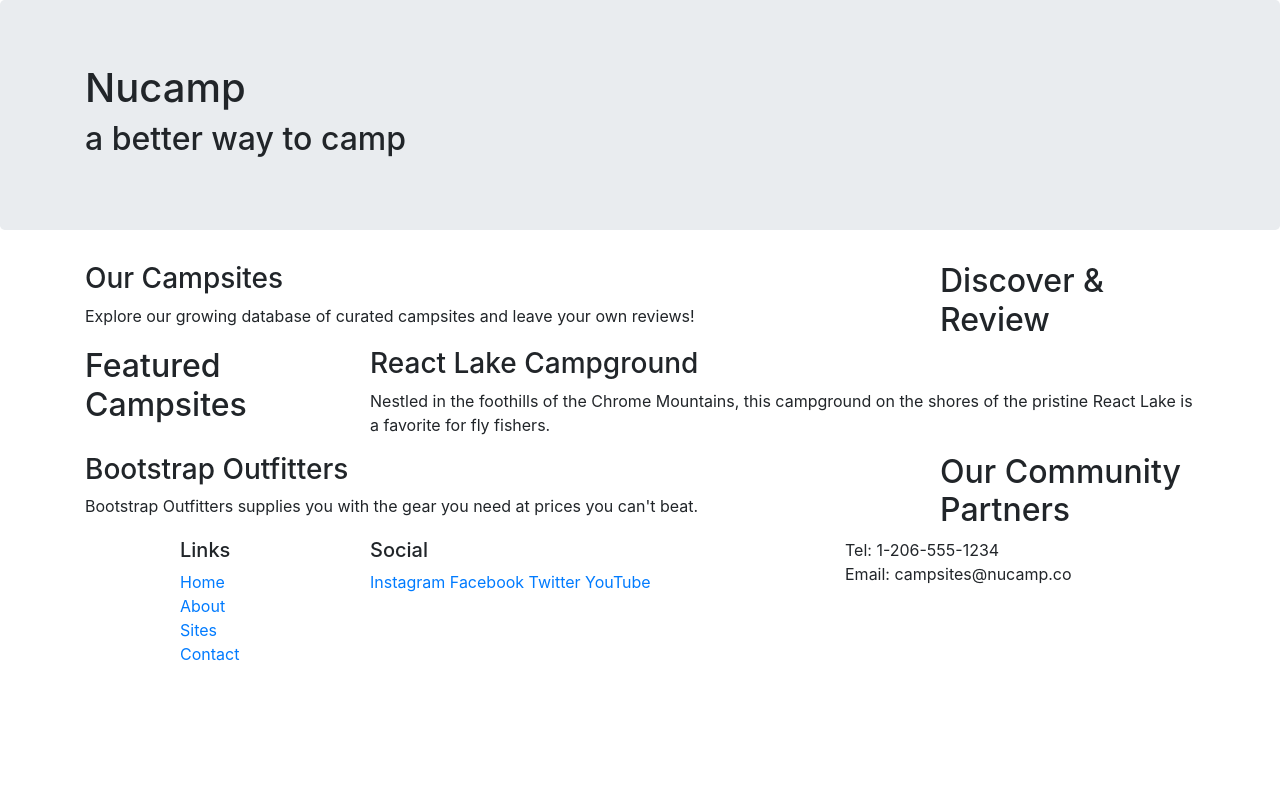
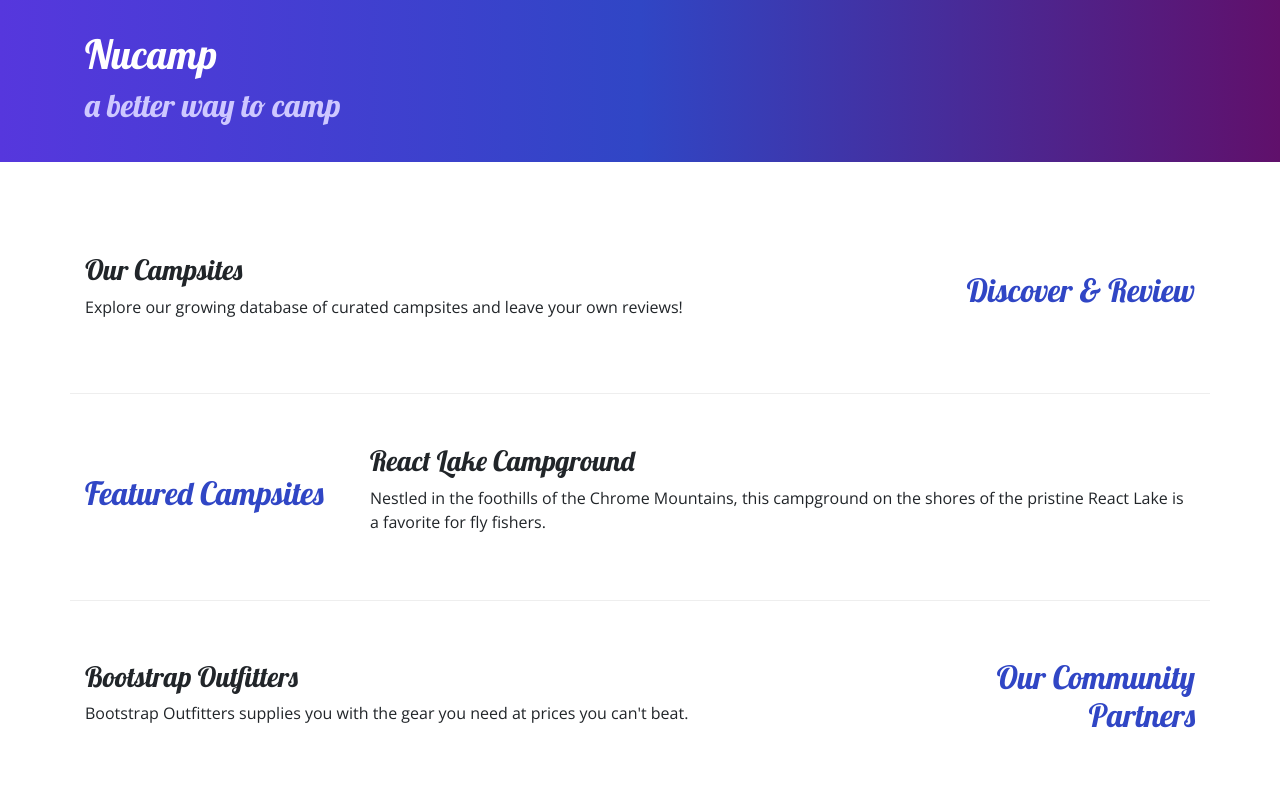
Before and after one commit to Afig08/nucampsite, a website: page index.html in a window 1280 px wide. Shown: the top 800 px of the page. Drawn offline with nearby package versions, Linux system fonts and the light colour scheme; files that its build step writes are made by us from their sources.

Commit message:
adding custom styles

```diff
--- a/index.html
+++ b/index.html
@@ -9,13 +9,15 @@
     <!-- Bootstrap CSS -->
     <link rel="stylesheet" href="node_modules/bootstrap/dist/css/bootstrap.min.css" />
 
-    <title>Nucamp: A Better Way To Camp</title>
-
+    <!-- Additional CSS must be placed after Bootstrap CSS -->
+    <link rel="stylesheet" href="https://fonts.googleapis.com/css?family=Lobster|Open+Sans" />
+    <link rel="stylesheet" href="css/styles.css" />
+    <title>NuCamp: A Better Way To Camp</title>
 </head>
 
 <body>
 
-    <header class="jumbotron">
+    <header class="jumbotron jumbotron-fluid">
         <div class="container">
             <div class="row">
                 <div class="col">
@@ -27,9 +29,9 @@
     </header>
 
     <div class="container">
-        <div class="row">
+        <div class="row row-content align-items-center">
             <div class="col-sm-4 order-sm-last col-md-3">
-                <h2>Discover & Review</h2>
+                <h2 class="text-sm-right">Discover & Review</h2>
             </div>
             <div class="col">
                 <h3>Our Campsites</h3>
@@ -37,7 +39,7 @@
             </div>
         </div>
 
-        <div class="row">
+        <div class="row row-content align-items-center">
             <div class="col-sm-4 col-md-3">
                 <h2>Featured Campsites</h2>
             </div>
@@ -48,9 +50,9 @@
             </div>
         </div>
 
-        <div class="row">
+        <div class="row row-content align-items-center">
             <div class="col-sm-4 order-sm-last col-md-3">
-                <h2>Our Community Partners</h2>
+                <h2 class="text-sm-right">Our Community Partners</h2>
             </div>
             <div class="col">
                 <h3>Bootstrap Outfitters</h3>
@@ -71,14 +73,14 @@
                         <li><a href="#">Contact</a></li>
                     </ul>
                 </div>
-                <div class="col-6 col-sm-5">
+                <div class="col-6 col-sm-5 text-center">
                     <h5>Social</h5>
                     <a href="http://instagram.com/">Instagram</a>
                     <a href="http://facebook.com/">Facebook</a>
                     <a href="http://twitter.com/">Twitter</a>
                     <a href="http://youtube.com/">YouTube</a>
                 </div>
-                <div class="col-sm-4">
+                <div class="col-sm-4 text-center">
                     Tel: 1-206-555-1234<br />
                     Email: campsites@nucamp.co
                 </div>
--- /dev/null
+++ b/styles.css
@@ -0,0 +1,34 @@
+body {
+    font-family: "Open Sans", sans-serif;
+}
+
+h1,
+h2,
+h3 {
+    font-family: "Lobster", cursive;
+}
+
+h2 {
+    color: #3046C5;
+}
+
+header h2 {
+    color: #CEC8FF;
+}
+
+footer {
+    background-image: linear-gradient(#CEC8FF, white);
+    padding: 20px 0;
+}
+
+.jumbotron {
+    padding: 30px;
+    background-image: linear-gradient(to right, #5637DD, #3046C5, #60106B);
+    color: white;
+}
+
+.row-content {
+    padding: 50px 0;
+    border-bottom: 1px ridge;
+    min-height: 200px;
+}
```
